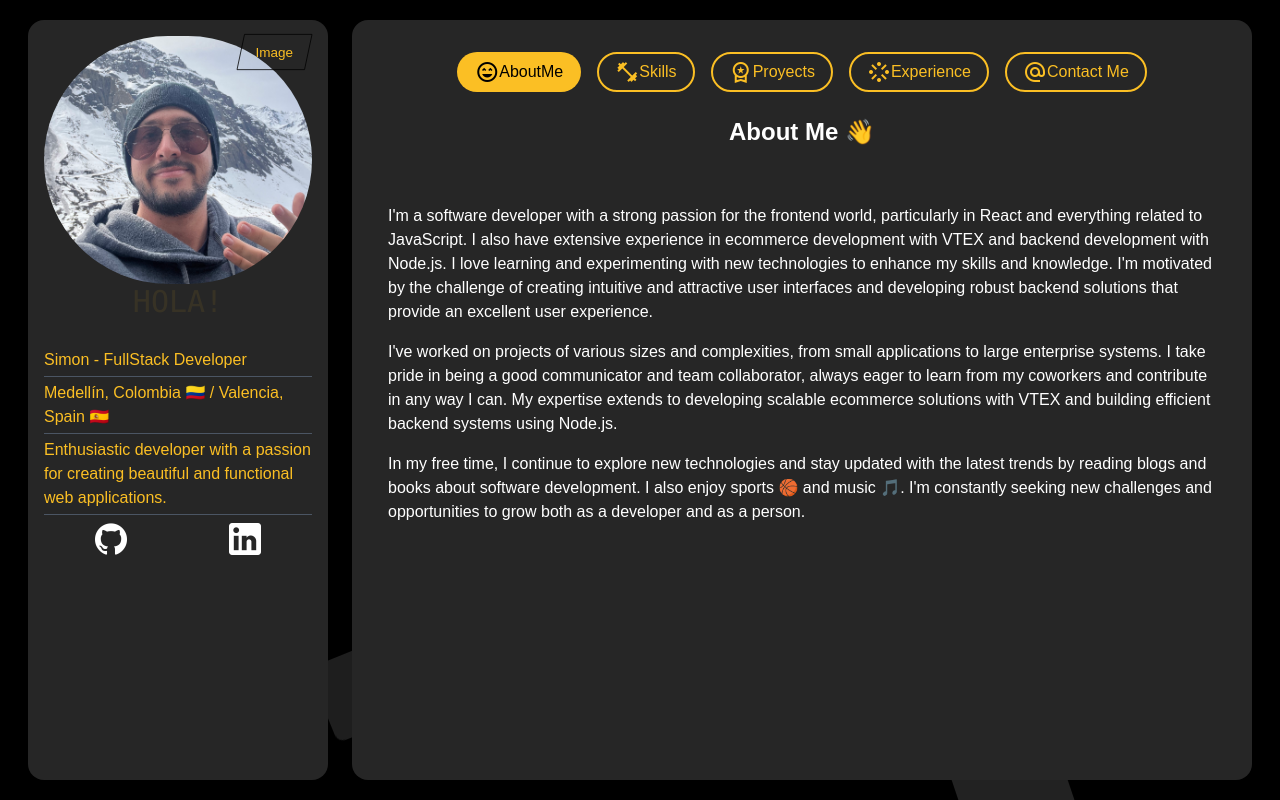
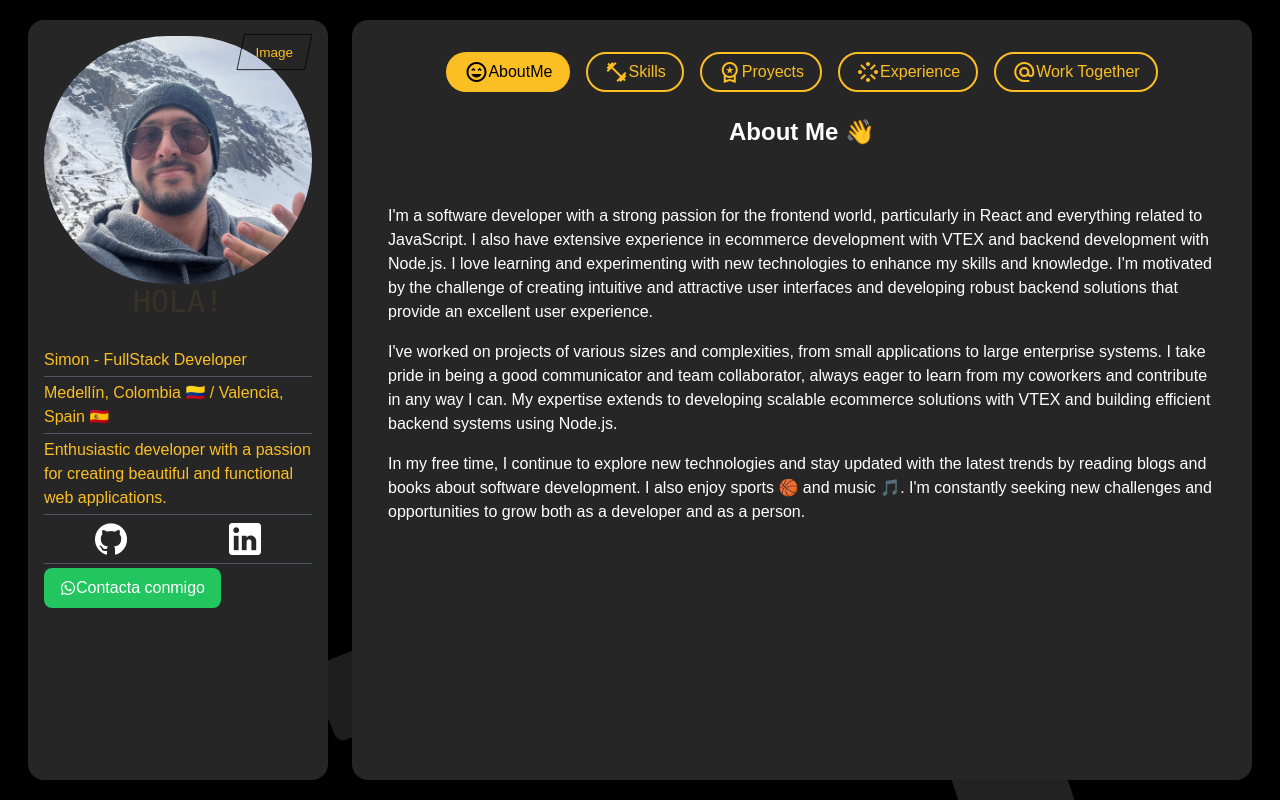
Before and after one commit to sgonzaec/portafolio-react, a React (Vite) app: page / in a window 1280 px wide. Built offline with nearby package versions, Linux system fonts and the light colour scheme.

Commit message:
feat: add whatsapp button

```diff
--- a/src/Blocks/GeneralInfo.jsx
+++ b/src/Blocks/GeneralInfo.jsx
@@ -6,6 +6,7 @@ import GHLogo from "../assets/icon_github.png";
 import INLogo from "../assets/linkedin_icon.png";
 import Switcher from "../Components/Switcher/Switcher";
 import { useState } from "react";
+import WhatsappButton from "../Components/Buttons/Whatsapp/WhatsappButton";
 
 const GeneralInfo = () => {
   const [personalImageSwitcher, setPersonalImageSwitcher] = useState(true);
@@ -51,6 +52,8 @@ const GeneralInfo = () => {
                   />
                 </a>
               </div>
+              <hr className="border-gray-600 my-1" />
+              <WhatsappButton />
             </span>
           </div>
         </div>
--- /dev/null
+++ b/src/Components/Buttons/Whatsapp/WhatsappButton.jsx
@@ -0,0 +1,18 @@
+import React from "react";
+import LanguageLogoByName from "../../../Helpers/logos";
+
+const WhatsappButton = () => {
+
+    return (
+        <a
+            href={`https://wa.me/34613225846?text=${encodeURIComponent("Hola, Estoy interesado en que trabajemos juntos")}`}
+            target="_blank"
+            rel="noopener noreferrer"
+            className="inline-flex items-center px-4 py-2 bg-green-500 text-white rounded-lg hover:bg-green-600 transition-colors duration-300"
+        >
+            {LanguageLogoByName('Whatsapp')} Contacta conmigo
+        </a>
+    );
+};
+
+export default WhatsappButton;
--- a/src/Components/Tabs/TabsStructure/tab_list_data.json
+++ b/src/Components/Tabs/TabsStructure/tab_list_data.json
@@ -20,7 +20,7 @@
     "icon": "stream"
   },
   {
-    "name": "Contact Me",
+    "name": "Work Together",
     "tabId": 5,
     "icon": "alternate_email"
   }
--- a/src/Helpers/logos.jsx
+++ b/src/Helpers/logos.jsx
@@ -15,6 +15,7 @@ import {
   FaGitAlt,
   FaFigma,
   FaDocker,
+  FaWhatsapp,
 } from "react-icons/fa";
 import { FaWebflow } from "react-icons/fa6";
 import { GrGraphQl, GrMysql } from "react-icons/gr";
@@ -67,6 +68,7 @@ const LanguageLogo = {
   Figma: <FaFigma size={iconSize} />,
   Docker: <FaDocker size={iconSize} />,
   Postman: <SiPostman size={iconSize} />,
+  Whatsapp: <FaWhatsapp />,
   Jira: <SiJira size={iconSize} />
 };
 
```
